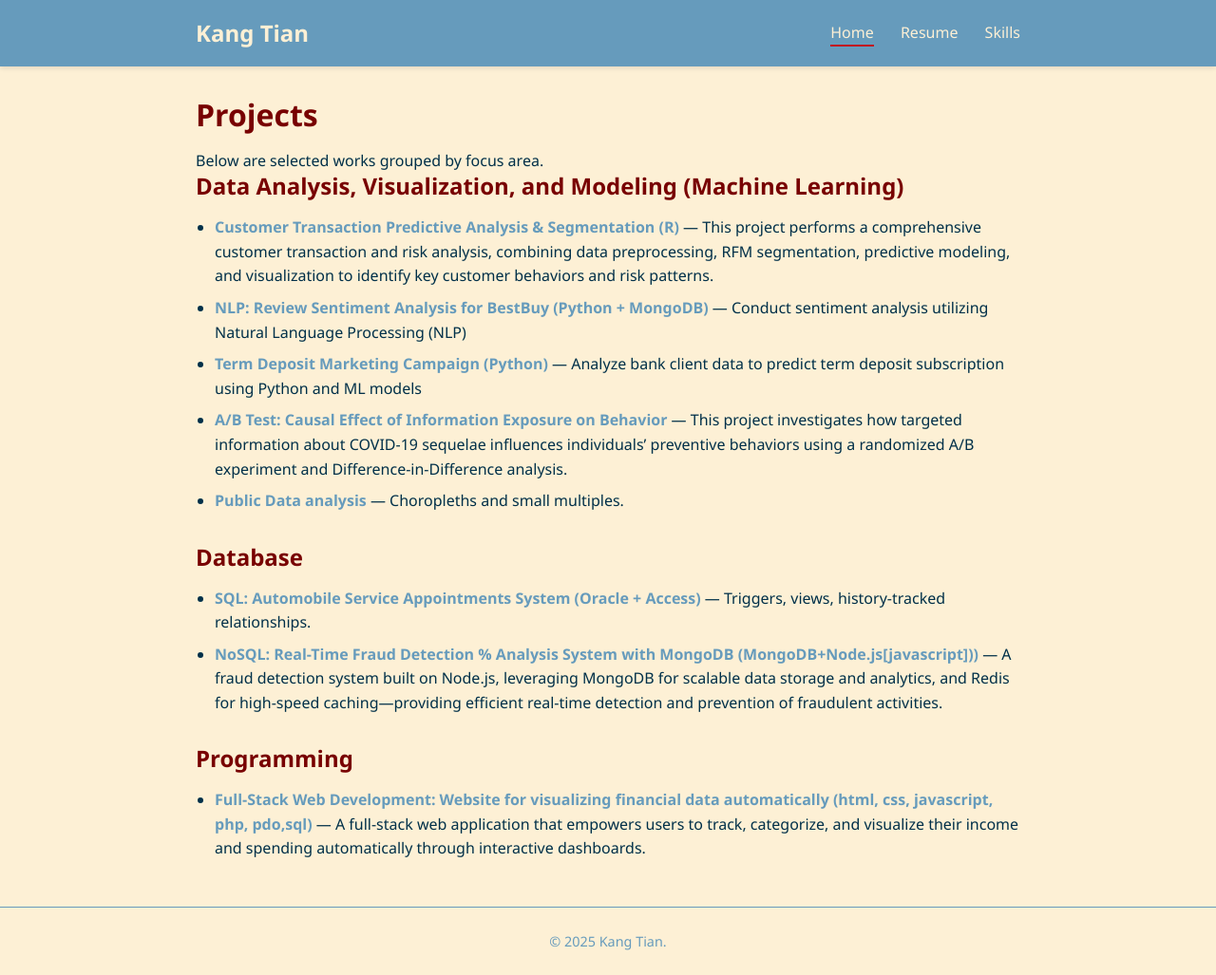
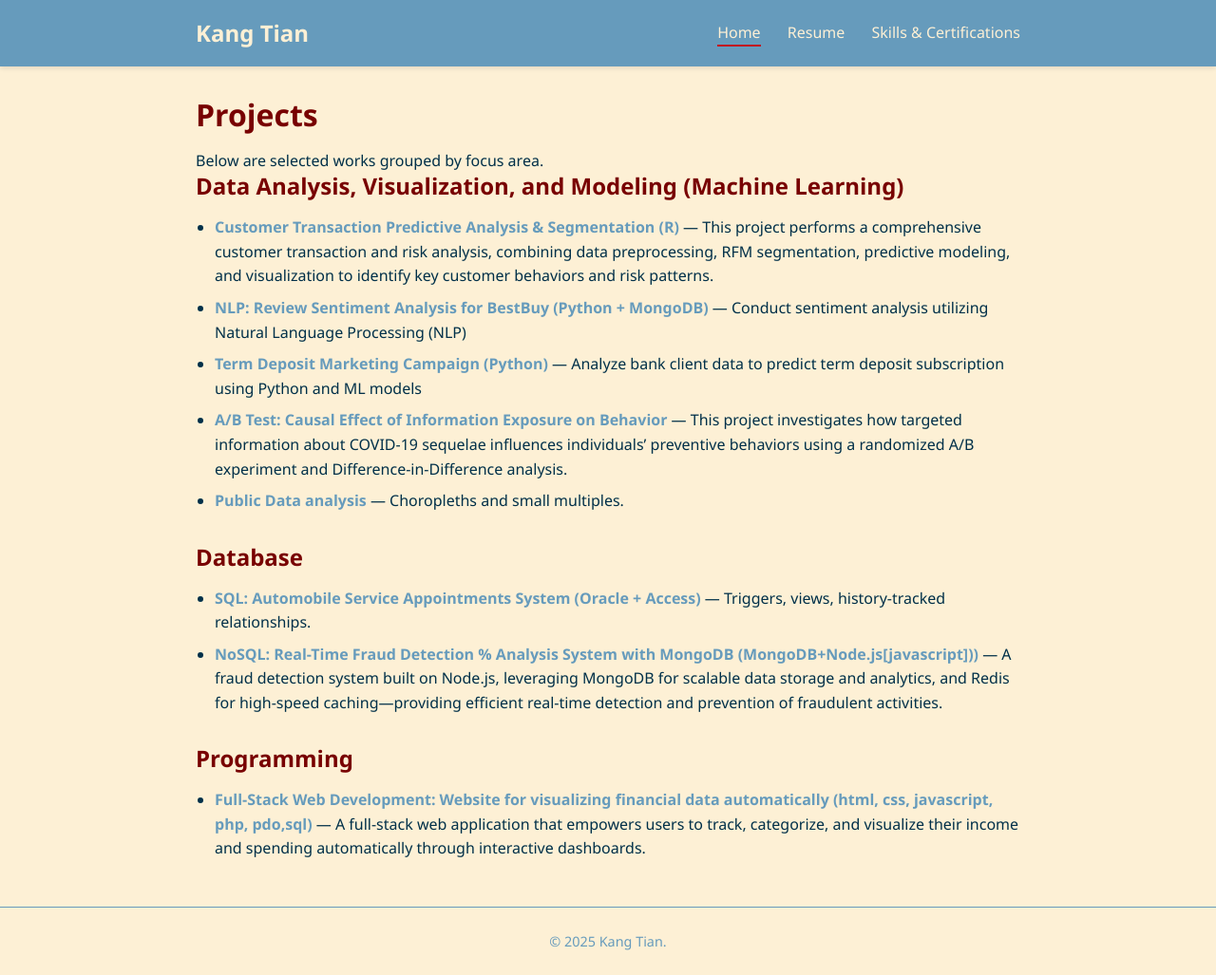
Before and after one commit to kang-tian/kang-tian.github.io, a Jekyll site: the page built from index.md, in a window 1280 px wide. Shown: the whole page at 95% size. Built offline with Jekyll 4.4.1, drawn with Linux system fonts in a browser that asks for light colours.

Commit message:
Update default.html

```diff
--- a/_layouts/default.html
+++ b/_layouts/default.html
@@ -13,7 +13,7 @@
       <div class="links">
         <a href="{{ '/' | relative_url }}" {% if page.url == '/' %}aria-current="page"{% endif %}>Home</a>
         <a href="{{ '/resume/' | relative_url }}" {% if page.url contains '/resume' %}aria-current="page"{% endif %}>Resume</a>
-        <a href="{{ '/skills & Certifications/' | relative_url }}" {% if page.url contains '/skills' %}aria-current="page"{% endif %}>Skills</a>
+        <a href="{{ '/skills_certifications/' | relative_url }}" {% if page.url contains '/skills' %}aria-current="page"{% endif %}>Skills & Certifications</a>
       </div>
     </nav>
   </header>
```
